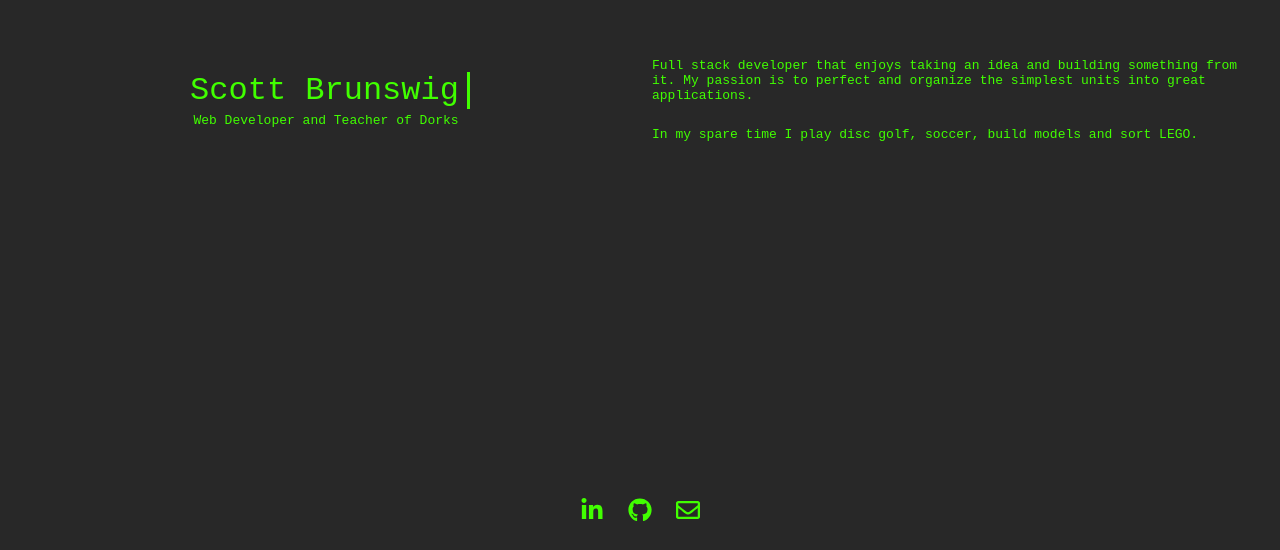
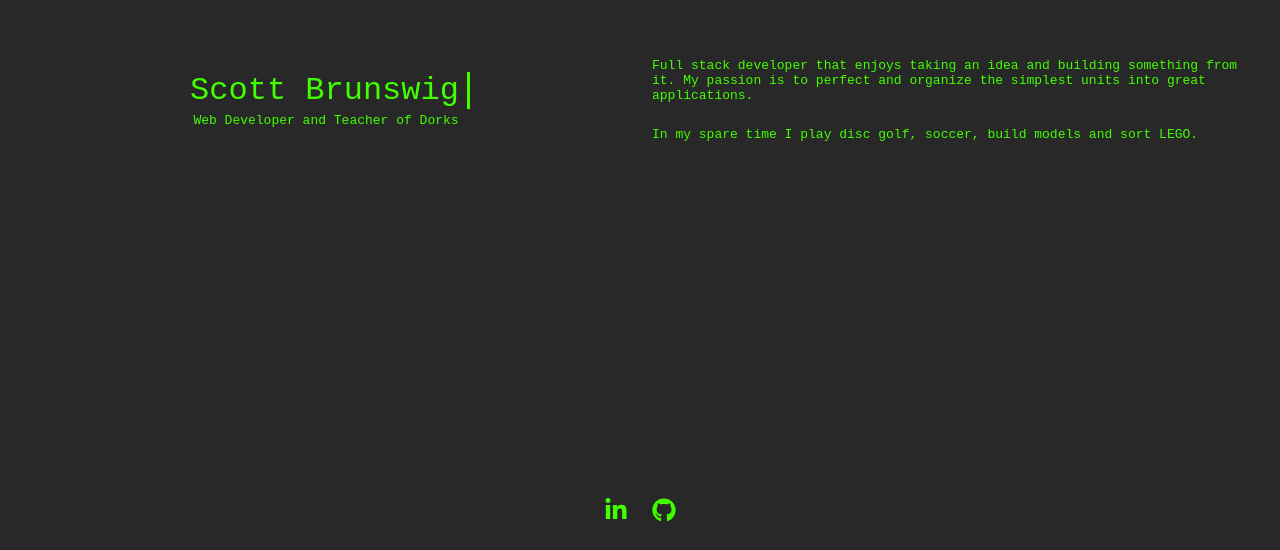
Before and after one commit to sbrunswig/scottbrunswig, a plain HTML site: page index.html in a window 1280 px wide. Shown: the part 250-800 px from the top of the page. Drawn offline with Linux system fonts and the light colour scheme.

Commit message:
remove email

```diff
--- a/index.html
+++ b/index.html
@@ -37,11 +37,6 @@
           <path d="M165.9 397.4c0 2-2.3 3.6-5.2 3.6-3.3.3-5.6-1.3-5.6-3.6 0-2 2.3-3.6 5.2-3.6 3-.3 5.6 1.3 5.6 3.6zm-31.1-4.5c-.7 2 1.3 4.3 4.3 4.9 2.6 1 5.6 0 6.2-2s-1.3-4.3-4.3-5.2c-2.6-.7-5.5.3-6.2 2.3zm44.2-1.7c-2.9.7-4.9 2.6-4.6 4.9.3 2 2.9 3.3 5.9 2.6 2.9-.7 4.9-2.6 4.6-4.6-.3-1.9-3-3.2-5.9-2.9zM244.8 8C106.1 8 0 113.3 0 252c0 110.9 69.8 205.8 169.5 239.2 12.8 2.3 17.3-5.6 17.3-12.1 0-6.2-.3-40.4-.3-61.4 0 0-70 15-84.7-29.8 0 0-11.4-29.1-27.8-36.6 0 0-22.9-15.7 1.6-15.4 0 0 24.9 2 38.6 25.8 21.9 38.6 58.6 27.5 72.9 20.9 2.3-16 8.8-27.1 16-33.7-55.9-6.2-112.3-14.3-112.3-110.5 0-27.5 7.6-41.3 23.6-58.9-2.6-6.5-11.1-33.3 2.6-67.9 20.9-6.5 69 27 69 27 20-5.6 41.5-8.5 62.8-8.5s42.8 2.9 62.8 8.5c0 0 48.1-33.6 69-27 13.7 34.7 5.2 61.4 2.6 67.9 16 17.7 25.8 31.5 25.8 58.9 0 96.5-58.9 104.2-114.8 110.5 9.2 7.9 17 22.9 17 46.4 0 33.7-.3 75.4-.3 83.6 0 6.5 4.6 14.4 17.3 12.1C428.2 457.8 496 362.9 496 252 496 113.3 383.5 8 244.8 8zM97.2 352.9c-1.3 1-1 3.3.7 5.2 1.6 1.6 3.9 2.3 5.2 1 1.3-1 1-3.3-.7-5.2-1.6-1.6-3.9-2.3-5.2-1zm-10.8-8.1c-.7 1.3.3 2.9 2.3 3.9 1.6 1 3.6.7 4.3-.7.7-1.3-.3-2.9-2.3-3.9-2-.6-3.6-.3-4.3.7zm32.4 35.6c-1.6 1.3-1 4.3 1.3 6.2 2.3 2.3 5.2 2.6 6.5 1 1.3-1.3.7-4.3-1.3-6.2-2.2-2.3-5.2-2.6-6.5-1zm-11.4-14.7c-1.6 1-1.6 3.6 0 5.9 1.6 2.3 4.3 3.3 5.6 2.3 1.6-1.3 1.6-3.9 0-6.2-1.4-2.3-4-3.3-5.6-2z"></path>
         </svg>
       </a>
-      <a href="mailto:sbrunswig@gmail.com" class="ml" aria-label="email">
-        <svg aria-hidden="true" class="f-limea100 h w f-green800-hv" role="img" viewBox="0 0 512 512">
-          <path d="M464 64H48C21.49 64 0 85.49 0 112v288c0 26.51 21.49 48 48 48h416c26.51 0 48-21.49 48-48V112c0-26.51-21.49-48-48-48zm0 48v40.805c-22.422 18.259-58.168 46.651-134.587 106.49-16.841 13.247-50.201 45.072-73.413 44.701-23.208.375-56.579-31.459-73.413-44.701C106.18 199.465 70.425 171.067 48 152.805V112h416zM48 400V214.398c22.914 18.251 55.409 43.862 104.938 82.646 21.857 17.205 60.134 55.186 103.062 54.955 42.717.231 80.509-37.199 103.053-54.947 49.528-38.783 82.032-64.401 104.947-82.653V400H48z"></path>
-        </svg>
-      </a>
     </footer>
   </body>
 </html>
```
